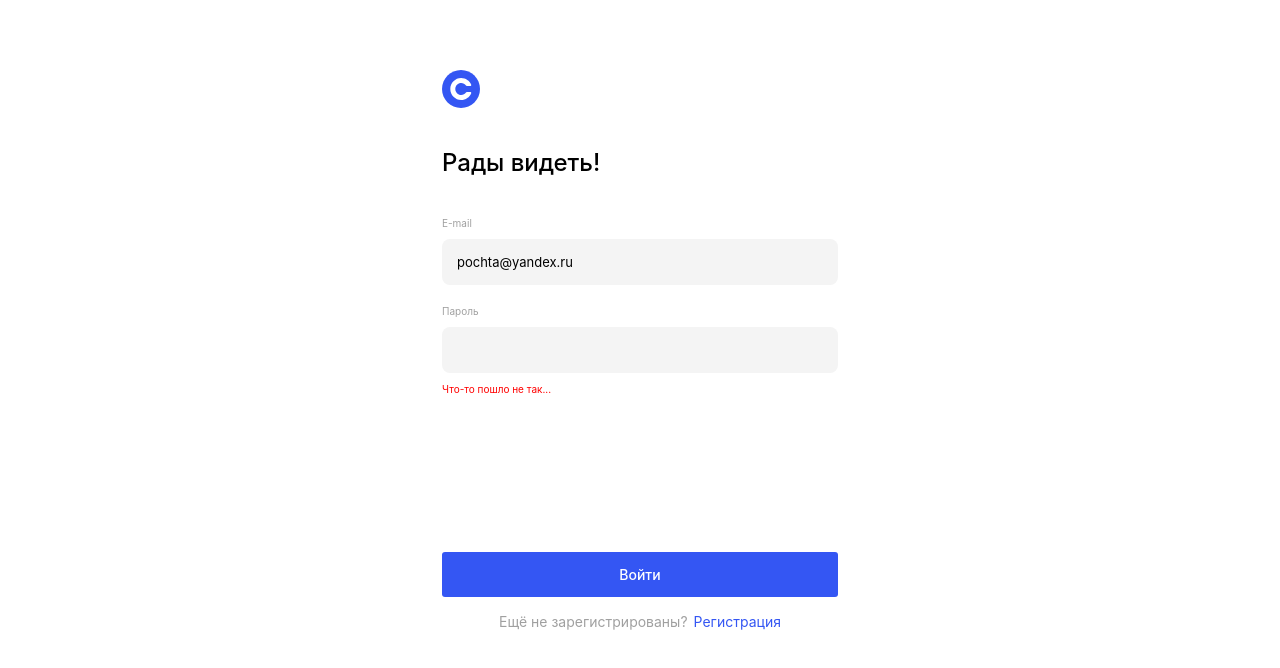
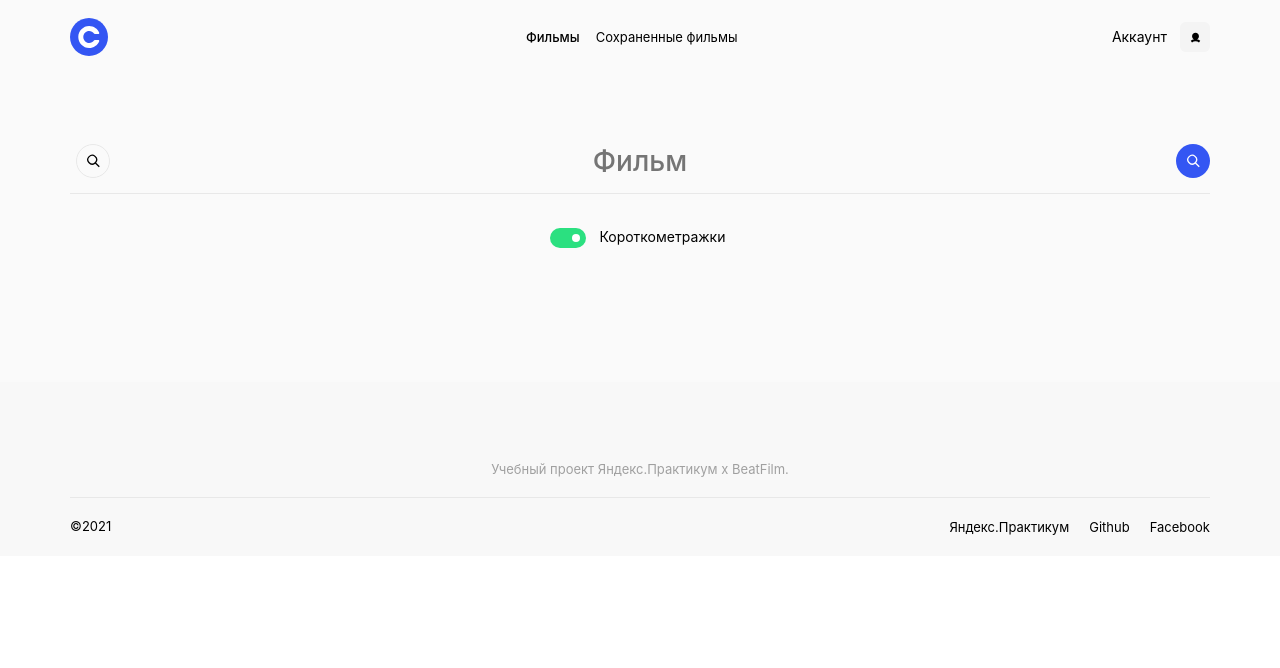
Before and after one commit to ElenaSviridova/movies-explorer-frontend, a React (Create React App) app: page /movies in a window 1280 px wide. Before the commit this address led to /signin. Shown: the top 668 px of the page. Built offline with nearby package versions, Linux system fonts and the light colour scheme.

Commit message:
2nd commit level-3

```diff
--- a/src/components/App/App.js
+++ b/src/components/App/App.js
@@ -27,9 +27,9 @@ function App() {
   const [moviesToShow, setMoviesToShow] = useState([]);//карточки, которые нужно отобразить до кнопки Ещё
   const [addLoadMoreButton, setAddLoadMoreButton] = useState(false);// добавляет кнопку ещё
   const [selectedMoviesCard, setSelectedMoviesCard] = useState(false);
-  const [loggedIn, setLoggedIn] = useState(null);
-  const [email, setEmail] = useState('');
-
+  // const [loggedIn, setLoggedIn] = useState(null);
+  // const [email, setEmail] = useState('');
+  const [moviesCountIndex, setMoviesCountIndex] = useState(3);
   const history = useHistory();
 
   const handleError = (error) => console.error(error);
@@ -40,46 +40,51 @@ function App() {
     return movie.nameRU.match(regexp);
   }
 
-  useEffect(() => {
-    if(loggedIn) {
-        Promise.all([moviesApi.getMovies(), mainApi.getProfileInfo()])
-        .then(([data, userData]) => {
-            setCurrentUser(userData);
-            setMovies(data);
-        })
-        .catch(handleError)
-    }
-// eslint-disable-next-line react-hooks/exhaustive-deps
-}, [loggedIn]);
+//   useEffect(() => {
+//     if(loggedIn) {
+//         Promise.all([moviesApi.getMovies(), mainApi.getProfileInfo()])
+//         .then(([data, userData]) => {
+//             setCurrentUser(userData);
+//             setMovies(data);
+//         })
+//         .catch(handleError)
+//     }
+// // eslint-disable-next-line react-hooks/exhaustive-deps
+// }, [loggedIn]);
 
 
-  useEffect(() => {
-    checkToken()
-// eslint-disable-next-line react-hooks/exhaustive-deps
-}, [])
+//   useEffect(() => {
+//     checkToken()
+// // eslint-disable-next-line react-hooks/exhaustive-deps
+// }, [])
 
-useEffect(() => {
-  if(loggedIn) {
-      history.push('/')
-  }
-// eslint-disable-next-line react-hooks/exhaustive-deps
-}, [loggedIn])
+// useEffect(() => {
+//   if(loggedIn) {
+//       history.push('/')
+//   }
+// // eslint-disable-next-line react-hooks/exhaustive-deps
+// }, [loggedIn])
 
-function checkToken() {
-  const token = localStorage.getItem('token')
-  if (token) {
-      auth.getContent(token)
-      .then(res => {
-          setEmail(res.email)
-          setLoggedIn(true)
-      })
-      .catch(handleError)
-  }
-}
+// function checkToken() {
+//   const token = localStorage.getItem('token')
+//   if (token) {
+//       auth.getContent(token)
+//       .then(res => {
+//           setEmail(res.email)
+//           setLoggedIn(true)
+//       })
+//       .catch(handleError)
+//   }
+// }
 
   function checkSearch() {
     if (filteredMovies.length === 0) {
-      setSearchError('Ничего не найдено')
+      setSearchError('Ничего не найдено');
+    }
+    if (filteredMovies.length < moviesCountIndex) {
+      setAddLoadMoreButton(false);
+      setMoviesToShow(filteredMovies);
+      console.log(filteredMovies.length, moviesCountIndex)
     }
 
   }
@@ -87,38 +92,65 @@ function checkToken() {
   useEffect(() => {
     if(search) {
       checkSearch();
-      addMoviesCardListButton();
+      changeMoviesCardListScroll();
+      // localStorage.setItem('filteredMovies',JSON.stringify(filteredMovies));
     }
 // eslint-disable-next-line react-hooks/exhaustive-deps
-}, [search])
+}, [search, moviesCountIndex])
+
+
 
 //добавляем кнопку ещё и, в зависимости от размера экрана количетсво карточек
-function addMoviesCardListButton() {
-  if ((document.documentElement.clientWidth > 768)&&(filteredMovies.length > 3)) {
-    setMoviesToShow(filteredMovies.slice(0,3));
-    console.log(filteredMovies)
-    console.log(moviesToShow)
+function changeMoviesCardListScroll() {
+  if (document.documentElement.clientWidth > 1280) {
+    setMoviesToShow(filteredMovies.slice(0, moviesCountIndex));
     setAddLoadMoreButton(true);
-  } else {
-    setMoviesToShow(filteredMovies);
-    setAddLoadMoreButton(false)
   }
+
+  // if (document.documentElement.clientWidth > 768) {
+  //   setMoviesCountIndex(moviesCountIndex + 2);
+  //   setMoviesToShow(filteredMovies.slice(0,2));
+  //   console.log(filteredMovies)
+  //   console.log(moviesToShow)
+  //   setAddLoadMoreButton(true);
+  // }
+  // if ((document.documentElement.clientWidth < 490)&&(filteredMovies.length > 1)) {
+  //   setMoviesToShow(filteredMovies.slice(0,1));
+  //   console.log(filteredMovies)
+  //   console.log(moviesToShow)
+  //   setAddLoadMoreButton(true);
+  // }
+
+  else {
+    setAddLoadMoreButton(false);
+    moviesToShow(filteredMovies);
+  }
+}
+
+//клик по кнопке "Ещё"
+function handleLoadMoreButtonClick() {
+  setMoviesCountIndex(moviesCountIndex + 3);
+  setMoviesToShow(filteredMovies.slice(0, moviesCountIndex));
 }
 
 
 //сабмит кнопи search
   function handleSearchSubmit(e) {
+    setSearchError('')
     setMoviesToShow([]);
     setIsLoading(true);
-    setAddLoadMoreButton(false)
+    setSearch(false);
       moviesApi.getMovies()
        .then((data) => {
          setIsLoading(false)
          setMovies(data);
          setSearch(true);
-         localStorage.setItem('filteredMovies',JSON.stringify(filteredMovies));
        })
-       .catch(handleError);
+       .catch((error) => {
+         console.log(error)
+         setSearchError('Во время запроса произошла ошибка. Возможно, проблема с соединением или сервер недоступен. Подождите немного и попробуйте ещё раз');
+         setIsLoading(false)
+       });
 }
 
   //функция которая слушет запрос на поиск
@@ -156,30 +188,30 @@ function addMoviesCardListButton() {
   }
 
 
-  function handleLogin({email, password}) {
-    auth.authorize(email, password)
-    .then(data => {
-        const {token} = data;
-        localStorage.setItem('token', token);
-        setLoggedIn(true);
-        setEmail(email);
-    })
-    .catch(handleError)
-}
+//   function handleLogin({email, password}) {
+//     auth.authorize(email, password)
+//     .then(data => {
+//         const {token} = data;
+//         //localStorage.setItem('token', token);
+//         setLoggedIn(true);
+//         setEmail(email);
+//     })
+//     .catch(handleError)
+// }
 
-function handleLogout() {
-    setEmail('');
-    setLoggedIn(false);
-    localStorage.removeItem('token');
-}
+// function handleLogout() {
+//     setEmail('');
+//     setLoggedIn(false);
+//     localStorage.removeItem('token');
+// }
 
-function handleRegister({email, password}) {
-    auth.register(email, password)
-    .then(() => {
+// function handleRegister({userName, email, password}) {
+//     auth.register(userName, email, password)
+//     .then(() => {
 
-    })
-    .catch(handleError);
-}
+//     })
+//     .catch(handleError);
+// }
 
   return (
     <CurrentUserContext.Provider value={currentUser}>
@@ -188,16 +220,22 @@ function handleRegister({email, password}) {
           <Route exact path="/">
             <Main/>
           </Route>
-          <ProtectedRoute path="/movies" component={Movies} onMovieSearch={handleSearchSubmit} onSearchInput={handleMovieInput} movies={moviesToShow} notFoundText={searchError} isLoading={isLoading} onSaveMovieButtonClick={handleSaveMovieButtonClick} addButton={addLoadMoreButton} selectedMoviesCard={selectedMoviesCard}/>
-          <ProtectedRoute path="/saved-movies" component={SavedMovies} movies={getSavedMovies} notFoundText={searchError} isLoading={isLoading} onSaveMovieButtonClick={handleSaveMovieButtonClick} addButton={addLoadMoreButton}/>
+          <Route path="/movies">
+            <Movies onMovieSearch={handleSearchSubmit} onSearchInput={handleMovieInput} movies={moviesToShow} notFoundText={searchError} isLoading={isLoading} onSaveMovieButtonClick={handleSaveMovieButtonClick} addButton={addLoadMoreButton} selectedMoviesCard={selectedMoviesCard} onHadleLoadMoreButtonClick={handleLoadMoreButtonClick}/>
+          </Route>
+          <Route path="/saved-movies">
+            <SavedMovies movies={getSavedMovies} notFoundText={searchError} isLoading={isLoading} onSaveMovieButtonClick={handleSaveMovieButtonClick} addButton={addLoadMoreButton}/>
+          </Route>
+          {/* <ProtectedRoute path="/movies" loggedIn={loggedIn} component={Movies} onMovieSearch={handleSearchSubmit} onSearchInput={handleMovieInput} movies={moviesToShow} notFoundText={searchError} isLoading={isLoading} onSaveMovieButtonClick={handleSaveMovieButtonClick} addButton={addLoadMoreButton} selectedMoviesCard={selectedMoviesCard}/> */}
+          {/* <ProtectedRoute path="/saved-movies" loggedIn={loggedIn} component={SavedMovies} movies={getSavedMovies} notFoundText={searchError} isLoading={isLoading} onSaveMovieButtonClick={handleSaveMovieButtonClick} addButton={addLoadMoreButton}/> */}
           <Route path="/profile">
             <Profile/>
           </Route>
           <Route path="/signin">
-            <Login handleLogin={handleLogin}/>
+            {/* <Login handleLogin={handleLogin}/> */}
           </Route>
           <Route path="/signup">
-            <Register handleRegister={handleRegister}/>
+            {/* <Register handleRegister={handleRegister}/> */}
           </Route>
           <Route path="*">
             <NotFoundError />
--- a/src/components/Login/Login.js
+++ b/src/components/Login/Login.js
@@ -2,7 +2,7 @@ import '../../styles/logo.css';
 import React, { useState } from 'react';
 import '../../styles/login.css'; /*общие блоки стилей находятся в папке styles*/
 import logoBlueC from '../../images/logo-blue.svg';
-import '../../styles/visible.css';
+import '../../styles/unvisible.css';
 import { NavLink } from 'react-router-dom';
 
 
@@ -41,8 +41,8 @@ function Login({handleLogin}) {
                 <input required id="email" className="login__input" type="email" name="email" placeholder="pochta@yandex.ru" value={data.email} onChange={handleChange}></input>
                 <span className="login__error"></span>
                 <label className="login__label" htmlFor="password">Пароль</label>
-                <input required id="password" className="login__input login__input_type_error" type="password" name="password" value={data.password} onChange={handleChange}></input>
-                <span className="login__error visible">Что-то пошло не так...</span>
+                <input required id="password" className="login__input" type="password" name="password" value={data.password} onChange={handleChange}></input>
+                <span className="login__error unvisible">Что-то пошло не так...</span>
                 </div>
 
                 <div className="login__enter">
--- a/src/components/Movies/Movies.js
+++ b/src/components/Movies/Movies.js
@@ -7,7 +7,7 @@ import Header from '../Header/Header';
 import Footer from '../Footer/Footer';
 
 
-function Movies({onMovieSearch, onSearchInput, movies, notFoundText, isLoading, addButton, onSaveMovieButtonClick, selectedMoviesCard}) {
+function Movies({onMovieSearch, onSearchInput, movies, notFoundText, isLoading, addButton, onSaveMovieButtonClick, selectedMoviesCard, onHadleLoadMoreButtonClick}) {
 
   const moviesCardButtonClassName = (
     `movies-card__button ${selectedMoviesCard ? 'red-button' : ''}`
@@ -19,7 +19,7 @@ function Movies({onMovieSearch, onSearchInput, movies, notFoundText, isLoading,
         <Header navClassName="navigation" navProfile="navigation__profile" headerReg="unvisible"/>
         <SearchForm onMovieSearch={onMovieSearch} onSearchInput={onSearchInput} />
         <FilterCheckbox/>
-        <MoviesCardList movies={movies} notFoundText={notFoundText} isLoading={isLoading} addButton={addButton} onSaveMovieButtonClick={onSaveMovieButtonClick} moviesCardButtonClassName={moviesCardButtonClassName}/>
+        <MoviesCardList movies={movies} notFoundText={notFoundText} isLoading={isLoading} addButton={addButton} onSaveMovieButtonClick={onSaveMovieButtonClick} moviesCardButtonClassName={moviesCardButtonClassName} onHadleLoadMoreButtonClick={onHadleLoadMoreButtonClick}/>
 
         {/* <Preloader/>
         <MoviesCard/> */}
--- a/src/components/MoviesCardList/MoviesCardList.js
+++ b/src/components/MoviesCardList/MoviesCardList.js
@@ -7,7 +7,7 @@ import React, { useState } from 'react';
 // import imageCardThirdPath from '../../images/movies-card-third.png';
 import Preloader from '../Preloader/Preloader';
 
-function MoviesCardList({movies, notFoundText, isLoading, addButton, onSaveMovieButtonClick, moviesCardButtonClassName}) {
+function MoviesCardList({movies, notFoundText, isLoading, addButton, onSaveMovieButtonClick, moviesCardButtonClassName, onHadleLoadMoreButtonClick}) {
 
 
 
@@ -16,7 +16,7 @@ const moviesCardListButtonClassName = (
 );
 
 function handleLoadMoreButtonClick() {
-
+    onHadleLoadMoreButtonClick();
 }
 
 
@@ -32,7 +32,7 @@ function handleLoadMoreButtonClick() {
             <div className="movies-card-list">
               {movies.map((movie) => (<MoviesCard key={movie.id} movie={movie} onSaveMovieButtonClick={onSaveMovieButtonClick} moviesCardButtonClassName={moviesCardButtonClassName}/>))}
             </div>
-            <button className={moviesCardListButtonClassName}>Ещё</button>
+            <button className={moviesCardListButtonClassName} onClick={handleLoadMoreButtonClick}>Ещё</button>
         </section>
   );
 }
--- a/src/components/Register/Register.js
+++ b/src/components/Register/Register.js
@@ -1,7 +1,7 @@
 import '../../styles/logo.css';
 import '../../styles/login.css'; /*общие блоки стилей находятся в папке styles*/
 import logoBlueC from '../../images/logo-blue.svg';
-import '../../styles/visible.css';
+import '../../styles/unvisible.css';
 import { NavLink } from 'react-router-dom';
 import React, { useState } from 'react';
 
@@ -33,15 +33,15 @@ function Register({handleRegister}) {
             <h1 className="login__title">Добро пожаловать!</h1>
             <form className="login__container" onSubmit={handleSubmit}>
                 <div className="login__enter">
-                    <label className="login__label" htmlFor="name">Имя</label>
-                    <input required id="name" className="login__input" type="text" name="name" placeholder="Елена" value={data.userName} onChange={handleChange}></input>
+                    <label className="login__label" htmlFor="userName">Имя</label>
+                    <input required id="name" className="login__input" type="text" name="userName" placeholder="Елена" value={data.userName} onChange={handleChange}></input>
                     <span className="login__error"></span>
                     <label className="login__label" htmlFor="email">E-mail</label>
                     <input required id="email" className="login__input" type="email" name="email" placeholder="pochta@yandex.ru" value={data.email} onChange={handleChange}></input>
                     <span className="login__error"></span>
                     <label className="login__label" htmlFor="password">Пароль</label>
-                    <input required id="password" className="login__input login__input_type_error" type="password" name="password" value={data.password} onChange={handleChange}></input>
-                    <span className="login__error visible">Что-то пошло не так...</span>
+                    <input required id="password" className="login__input" type="password" name="password" value={data.password} onChange={handleChange}></input>
+                    <span className="login__error unvisible">Что-то пошло не так...</span>
                     </div>
                 <div className="login__enter">
                     <button type="submit" className="login__button">Зарегистрироваться</button>
--- a/src/utils/MainApi.js
+++ b/src/utils/MainApi.js
@@ -77,6 +77,6 @@ class Api {
     }
 }
 
-const mainApi = new Api({adress: 'https://api.es.sviridova.nomoredomains.monster'});
+const mainApi = new Api({adress: 'https://api.es.sviridova.nomoredomains.monster', token: 'eyJhbGciOiJIUzI1NiIsInR5cCI6IkpXVCJ9.eyJfaWQiOiI2MTI2MDFjZmMxYmQ3OTY2MDhlMTdjOTgiLCJpYXQiOjE2Mjk4ODA4ODcsImV4cCI6MTYzMDQ4NTY4N30._WYfhpgsSZWal6hu2XtFMj6LcZfHDw29tImjRaIuZJ0'});
 
 export default mainApi
```
